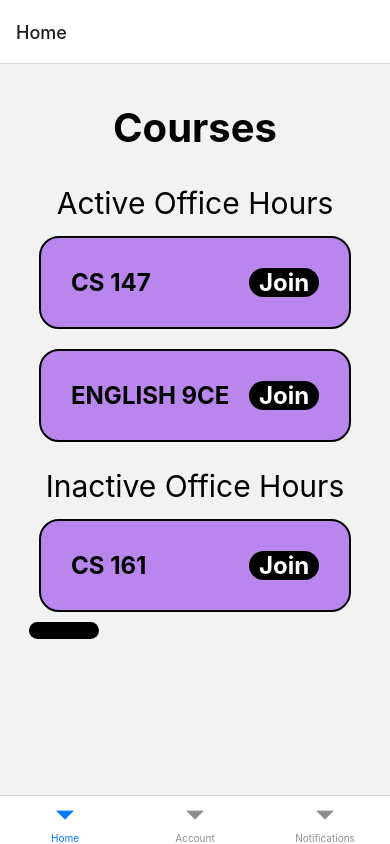
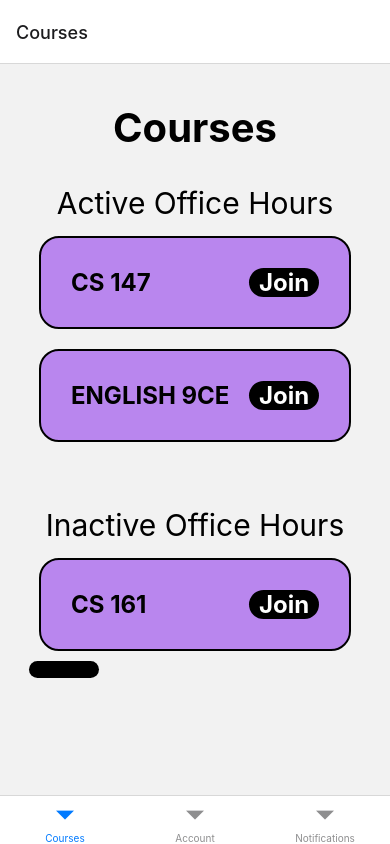
Before and after one commit to ashtonxiong/same-Q-App, a React Native app: screen /Home in a window 390 px wide. Built offline with nearby package versions, Linux system fonts and the light colour scheme.

Commit message:
Fixed Styling overlap for active/inactive courses

```diff
--- a/App.js
+++ b/App.js
@@ -53,7 +53,14 @@ const Tab = createBottomTabNavigator();
 function MyTabs() {
   return (
     <Tab.Navigator>
-      <Tab.Screen name="Home" component={HomePage} />
+      {/* <Tab.Screen name="Home"
+        options={{
+          tabBarIcon: ({ focused, color, size }) => (
+            <FontAwesome name={focused ? 'home' : 'home-outline'} size={size} color={color} />
+          ),
+        }}
+component={HomePage} /> */}
+      <Tab.Screen name="Courses" component={HomePage} />
       <Tab.Screen name="Account" component={QuestionPage} />
       <Tab.Screen name="Notifications" component={Notifications} />
     </Tab.Navigator>
--- a/components/HomePage.js
+++ b/components/HomePage.js
@@ -51,7 +51,7 @@ const App = () => {
       </View>
 
       {/* inactive office hours */}
-      <View style={[styles.courseSection, styles.bottomSection]}>
+      <View style={[styles.courseSection]}>
         <Text style={styles.sectionHeader}>Inactive Office Hours</Text>
         <View style={styles.courseContainer}>
 
--- a/styles.js
+++ b/styles.js
@@ -27,11 +27,14 @@ const styles = StyleSheet.create({
       flex: 1,
       justifyContent: 'flex-start',
       alignItems: 'center',
+      // borderWidth: 2, // Set the border width USED TO TEST FOR BORDERS
+      // borderColor: 'red', // Set the border color
     },
     bottomSection: {
       justifyContent: 'flex-end',
       height: '100%',
       marginBottom: '40%', // adjust space from bottom of screen
+
     },
     // sectionHeader: {
     //   color: 'black',
```
